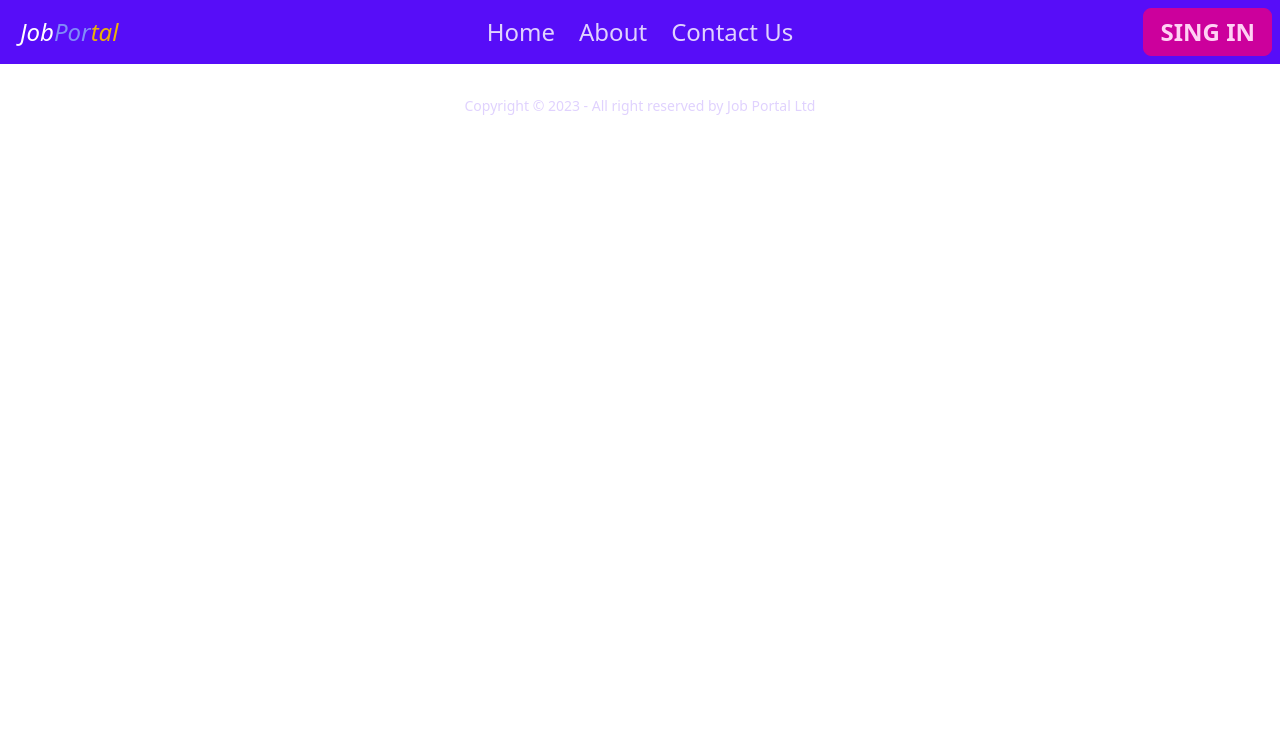
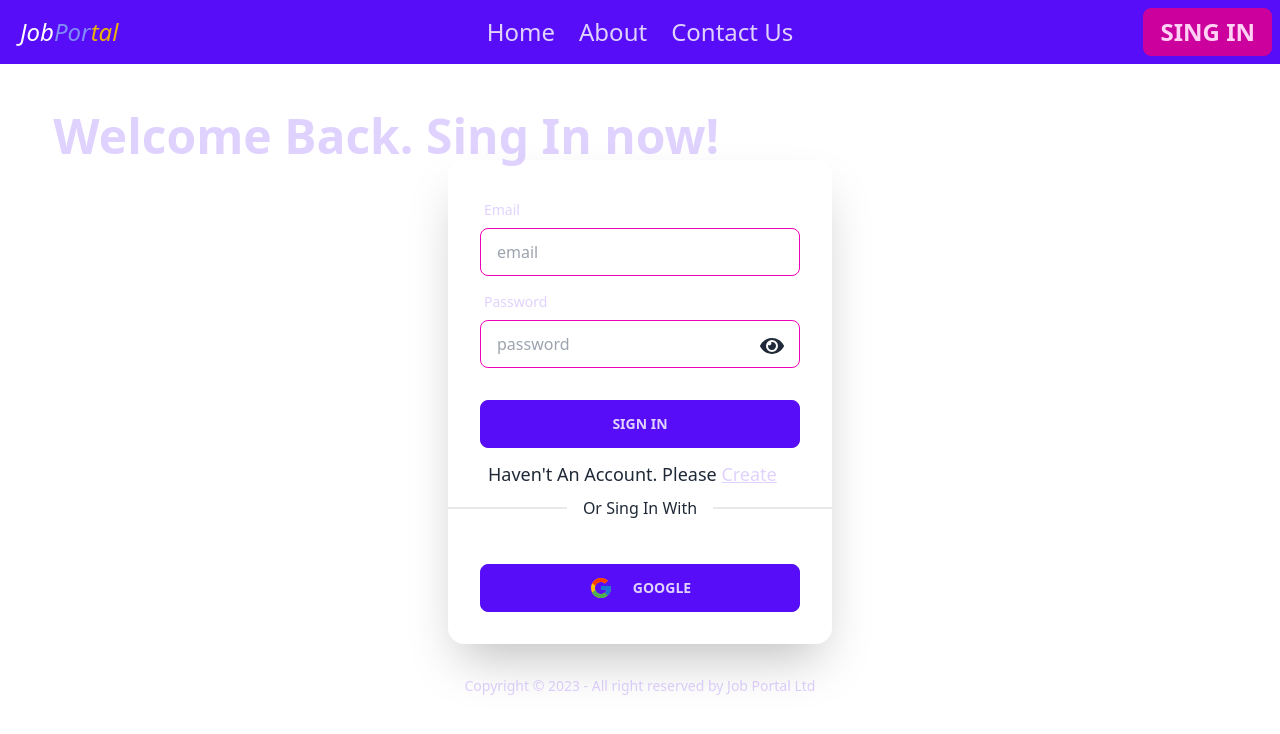
Before and after one commit to kamrul25/sunshine-task-client-side, a React (Vite) app: page /singIn in a window 1280 px wide. Shown: the top 734 px of the page. Built offline with nearby package versions, Linux system fonts and the light colour scheme; no server answers.

Commit message:
create sing in and register page

```diff
--- a/src/pages/SignUp/Register.jsx
+++ b/src/pages/SignUp/Register.jsx
@@ -1,11 +1,85 @@
+import { FaEye, FaEyeSlash } from "react-icons/fa";
+import { FcGoogle } from "react-icons/fc";
+import { useState } from "react";
 import { Helmet } from "react-helmet-async";
+import { Link, useLocation, useNavigate } from "react-router-dom";
 
 const Register = () => {
+    const [showPassword, setShowPassword] = useState(false);
+    const navigate = useNavigate();
+    const location = useLocation();
+    const from = location?.state?.from?.pathname || "/";
+    const handleSubmit = (e) => {
+      e.preventDefault();
+      const email = e.target.email.value;
+      const password = e.target.password.value;
+      console.log(email, password);
+    };
+
     return (
         <div>
             <Helmet>
                 <title>Job Portal | Register</title>
             </Helmet>
+
+            <h1 className="text-2xl md:text-5xl  text-primary-content font-bold mt-12 mb-10">
+       You Are Welcome. Register now!
+      </h1>
+
+      <div className="card flex-shrink-0 w-full max-w-sm shadow-2xl mx-auto relative">
+        <form onSubmit={handleSubmit} className="card-body">
+          <div className="form-control">
+            <label className="label">
+              <span className="label-text  text-primary-content">Email</span>
+            </label>
+            <input
+              type="email"
+              name="email"
+              placeholder="email"
+              required
+              className="input input-bordered input-secondary focus:border-0 text-primary-content"
+            />
+          </div>
+          <div className="form-control">
+            <label className="label">
+              <span className="label-text text-primary-content">Password</span>
+            </label>
+            <input
+              type={showPassword ? "text" : "password"}
+              name="password"
+              placeholder="password"
+              required
+              className="input input-bordered input-secondary focus:border-0  text-primary-content"
+            />
+          </div>
+          <div className="form-control mt-6">
+            <input
+              type="submit"
+              value="Sign In"
+              className="btn btn-primary text-primary-content"
+            />
+          </div>
+        </form>
+        <p className="ml-8 -mt-5 mb-2 text-lg ">
+          Haven An Account. Please{" "}
+          <Link
+            to="/singIn"
+            className="underline text-primary-content"
+          >
+            Sing In
+          </Link>
+        </p>
+
+        {showPassword ? (
+          <button className="absolute top-[50%] right-12 text-2xl">
+            <FaEyeSlash onClick={() => setShowPassword(!showPassword)} />
+          </button>
+        ) : (
+          <button className="absolute top-[50%] right-12 text-2xl">
+            <FaEye onClick={() => setShowPassword(!showPassword)} />
+          </button>
+        )}
+      </div>
         </div>
     );
 };
--- a/src/pages/SingIn/SingIn.jsx
+++ b/src/pages/SingIn/SingIn.jsx
@@ -1,11 +1,94 @@
+import { FaEye, FaEyeSlash } from "react-icons/fa";
+import { FcGoogle } from "react-icons/fc";
+import { useState } from "react";
 import { Helmet } from "react-helmet-async";
+import { Link, useLocation, useNavigate } from "react-router-dom";
 
 const SingIn = () => {
+  const [showPassword, setShowPassword] = useState(false);
+  const navigate = useNavigate();
+  const location = useLocation();
+  const from = location?.state?.from?.pathname || "/";
+  const handleSubmit = (e) => {
+    e.preventDefault();
+    const email = e.target.email.value;
+    const password = e.target.password.value;
+    console.log(email, password);
+  };
+
+  const handleGoogle = () => {};
   return (
     <div>
       <Helmet>
         <title>Job Portal | Sign In</title>
       </Helmet>
+
+      <h1 className="text-2xl md:text-5xl  text-primary-content font-bold mt-12 ">
+       Welcome Back. Sing In now!
+      </h1>
+
+      <div className="card flex-shrink-0 w-full max-w-sm shadow-2xl mx-auto relative">
+        <form onSubmit={handleSubmit} className="card-body">
+          <div className="form-control">
+            <label className="label">
+              <span className="label-text  text-primary-content">Email</span>
+            </label>
+            <input
+              type="email"
+              name="email"
+              placeholder="email"
+              required
+              className="input input-bordered input-secondary focus:border-0 text-primary-content"
+            />
+          </div>
+          <div className="form-control">
+            <label className="label">
+              <span className="label-text text-primary-content">Password</span>
+            </label>
+            <input
+              type={showPassword ? "text" : "password"}
+              name="password"
+              placeholder="password"
+              required
+              className="input input-bordered input-secondary focus:border-0  text-primary-content"
+            />
+          </div>
+          <div className="form-control mt-6">
+            <input
+              type="submit"
+              value="Sign In"
+              className="btn btn-primary  text-primary-content"
+            />
+          </div>
+        </form>
+
+        <div className="divider mt-5">Or Sing In With</div>
+        <div className="form-control card-body ">
+          <button className="btn btn-primary" onClick={handleGoogle}>
+            <FcGoogle className="text-2xl mr-3" />{" "}
+            <span className="text-primary-content ">Google</span>
+          </button>
+        </div>
+        <p className="absolute left-10 top-[62%] text-lg ">
+          Haven't An Account. Please{" "}
+          <Link
+            to="/register"
+            className="underline text-primary-content"
+          >
+            Create
+          </Link>
+        </p>
+
+        {showPassword ? (
+          <button className="absolute top-[36%] right-12 text-2xl">
+            <FaEyeSlash onClick={() => setShowPassword(!showPassword)} />
+          </button>
+        ) : (
+          <button className="absolute top-[36%] right-12 text-2xl">
+            <FaEye onClick={() => setShowPassword(!showPassword)} />
+          </button>
+        )}
+      </div>
     </div>
   );
 };
```
Lines whose indentation alone changed are shown as unchanged.
